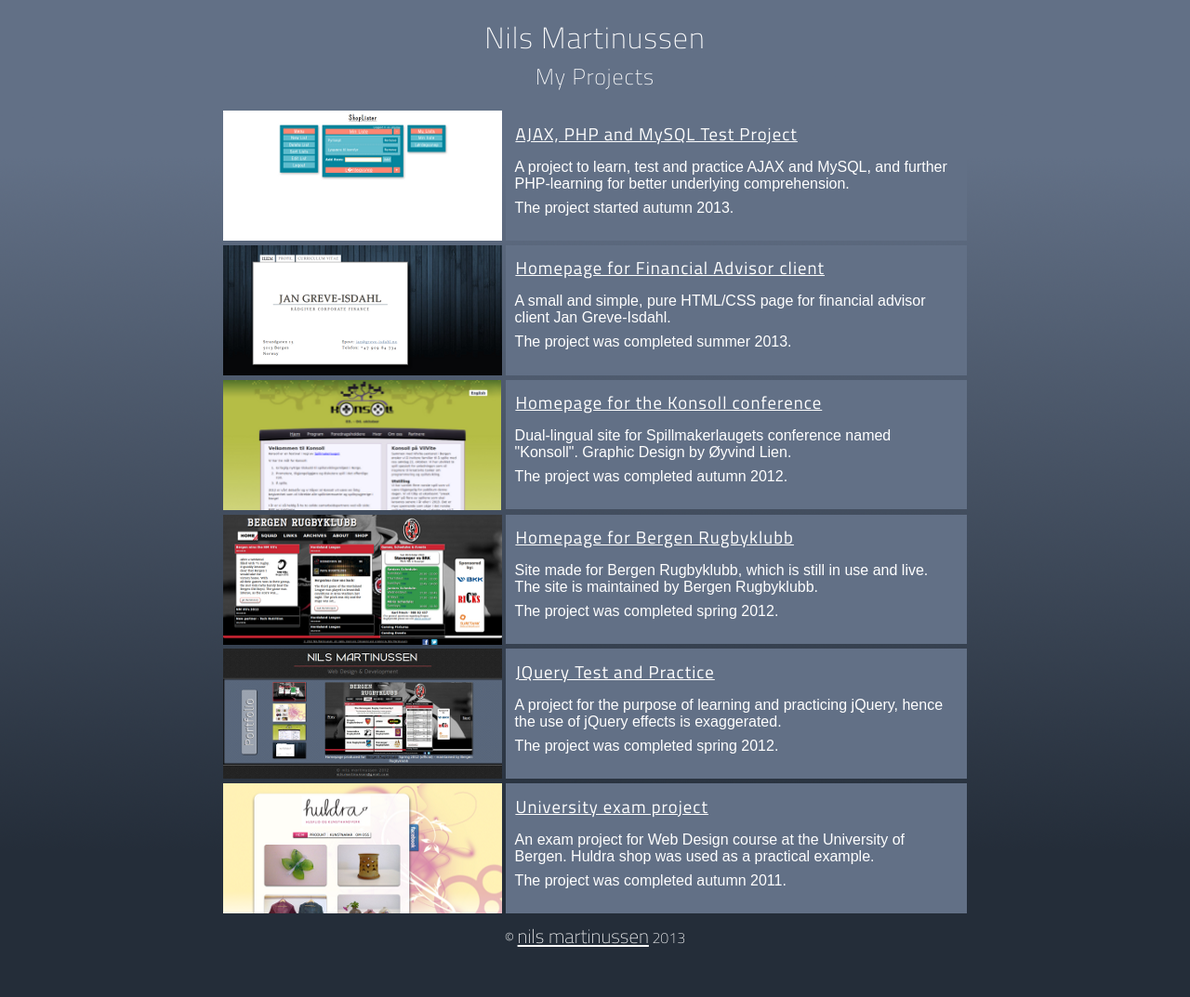
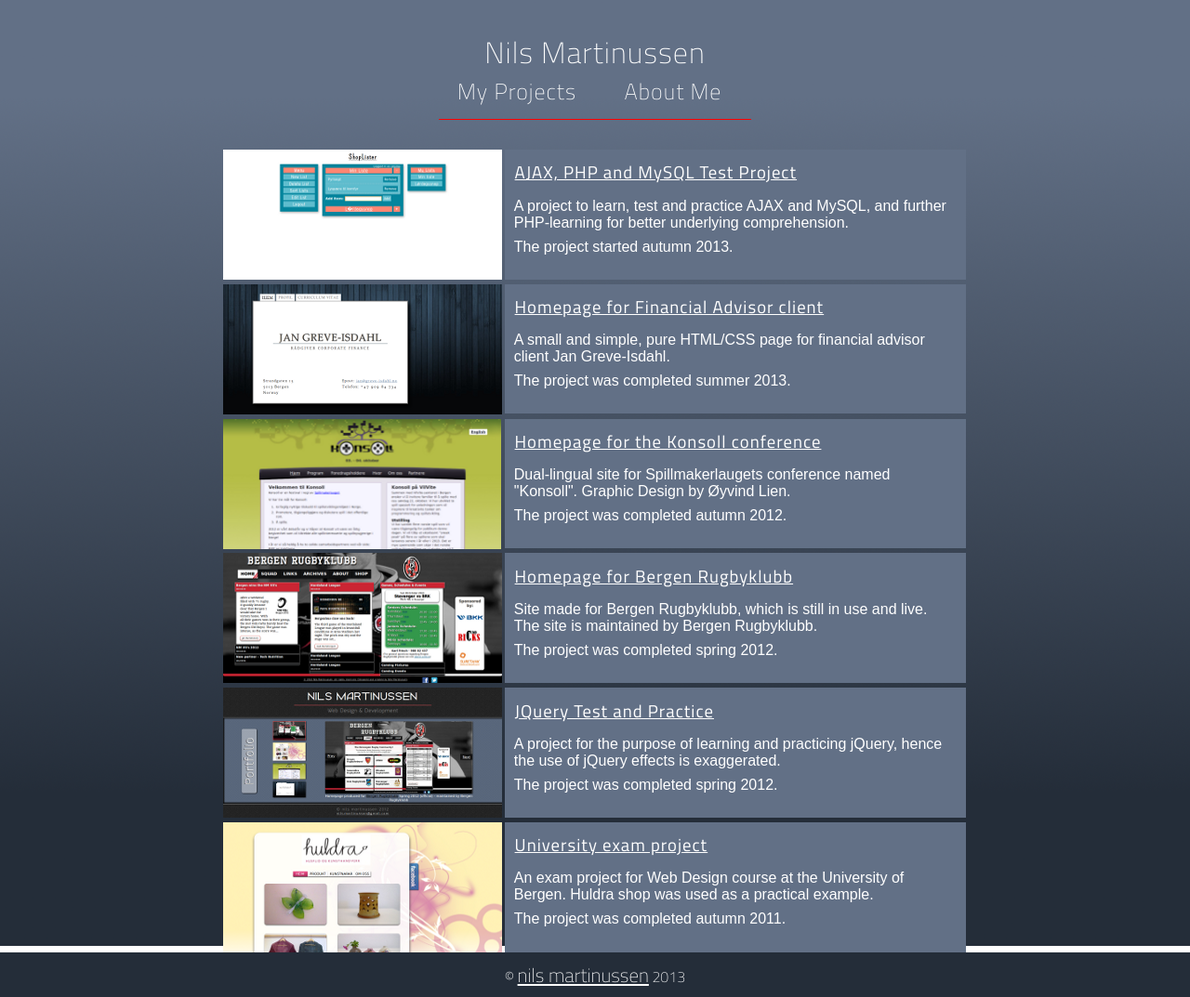
Before and after one commit to nilsma/nima, a plain HTML site: page index.html in a window 1280 px wide. Shown: the whole page at 93% size. Before the commit the page ends 1031 px from the top, so only its background shows below. Drawn offline with Linux system fonts and the light colour scheme.

Commit message:
added about-link, started rebuilding presentation containers

```diff
--- a/index.html
+++ b/index.html
@@ -45,9 +45,13 @@
   <body id="index">
 
     <header>
-      <div id="header-container">
+      <div id="center">
 	<h1 class="name"><span id="fname">Nils </span><span id="lname">Martinussen</span></h1>
-      </div>
+	<nav>
+	  <h2 id="projects" class="active"><a href="#">My Projects</a></h2>
+	  <h2 id="about"><a href="about.html">About Me</a></h2>
+	</nav>
+      </div> <!-- end #center -->
     </header>
 
     <div id="main-container">
@@ -55,8 +59,6 @@
       <div id="projects-container">
 
 	<div id="projects-presentation">
-
-	  <h2>My Projects</h2>
 
 	  <section typeof="sch:project" property="sch:projects" class="project" id="shoplister" onclick="openProject(this)">
 	    <div class="img-holder">
--- a/style/main.css
+++ b/style/main.css
@@ -5,28 +5,31 @@
     }
 
 body {
-    background-color: #242D39;
+    background-image: url('../media/background_slice.png');
+    background-repeat: repeat-x;
     }
 /* END GENERAL */
 
 /* START HEADER */
 header {
-    color: white;
+    float: left;
     height: auto;
-//    margin-bottom: 0.5em;
     width: 100%;
     }
 
+/*
 div#header-container {
-    background-color: rgba(255,255,255,0.5);
+//    background-color: rgba(255,255,255,0.5);
     margin: auto;
     text-align: center;
 //    width: 50em;
     width: 100%;
     }
+*/
 
 header h1 {
     background-color: #627086;
+    color: white;
     font-family: 'Titillium Web', sans-serif;
     font-size: 2em;
     font-weight: 200;
@@ -39,17 +42,57 @@ span#fname {
     margin: 0 0 0 0;
     }
 
-h2 {
+div#center {
+//    background-color: lightgreen;
+//    height: 3em;
+    margin: auto;
+    margin-top: 1em;
+    margin-bottom: 2em;
+    text-align: center;
+    width: 50em;
+    }
+
+nav {
+    border-bottom: 1px solid red;
+//    background-color: lightblue;
+//    background-color: #627086;
+//    background-color: rgba(255,255,255,0);
+    height: 3em;
+    margin: auto;
+    width: 21em;
+    }
+
+nav h2 {
     background-color: #627086;
     background-color: rgba(255,255,255,0);
     color: #ffffff;
+    float: left;
     font-family: 'Titillium Web', sans-serif;
     font-size: 1.5em;
     font-weight: 200;
     letter-spacing: 1px;
-    margin: 0 0 0.3em 0;
-    padding-bottom: 0.5em;
+    padding-bottom: 0.2em;
     text-align: center;
+    width: 7em;
+    }
+
+nav h2 a {
+    color: #fff;
+    text-decoration: none;
+    }
+
+nav h2:hover {
+    background-color: #798BA6;
+    }
+
+nav h2.active {
+
+    }
+
+h2#projects {
+    }
+
+h2#about {
     }
 /* END HEADER */
 
@@ -57,12 +100,13 @@ h2 {
 div#main-container {
 //    background-color: rgba(255,255,255,0);
     background-image: url('../media/background_slice.png');
-    bacground-repeat: repeat-y;
+    background-repeat: repeat-x;
     }
 /* END MAIN-CONTAINER */
 
 /* START PROJECTS-CONTAINER */
 div#projects-container {
+    display: block;
     margin: auto;
     width: 50em;
     }
@@ -71,6 +115,7 @@ div#projects-container {
 /* START PROJECTS-PRESENTATION */
 div#projects-presentation {
     height: auto;
+    float: left;
     }
 /* END PROJECTS-PRESENTATION */
 
@@ -111,7 +156,8 @@ section.project h3 {
 div.img-holder {
     float: left;
     height: 140px;
-    width: 18.8em;
+    margin-right: 0.2em;
+    max-width: 18.8em;
     }
 
 div.text-holder {
@@ -133,6 +179,14 @@ section.project a.project-url {
     left: 25px;
 }
 
+section#jgi div.img-holder {
+//    width: 70px;
+    }
+
+section#jgi img {
+//    max-width: 70px;
+    }
+
 section#konsoll img {
     height: 140px;
     width: 299px;
@@ -146,6 +200,7 @@ section#huldra {
 /* START FOOTER */
 footer {
     background-color: #242D39;
+    float: left;
     text-align: center;
     width: 100%;
     }
```
